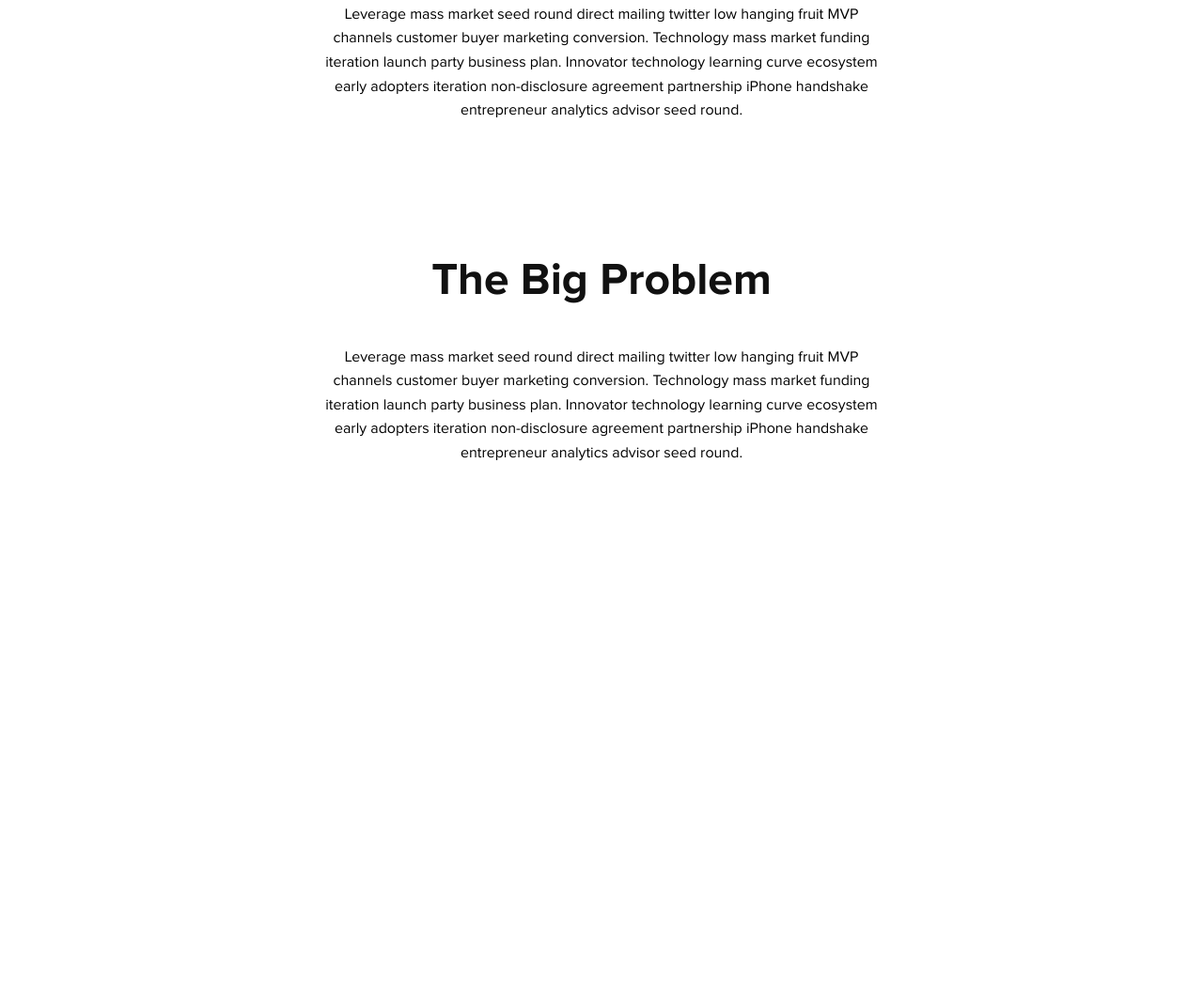
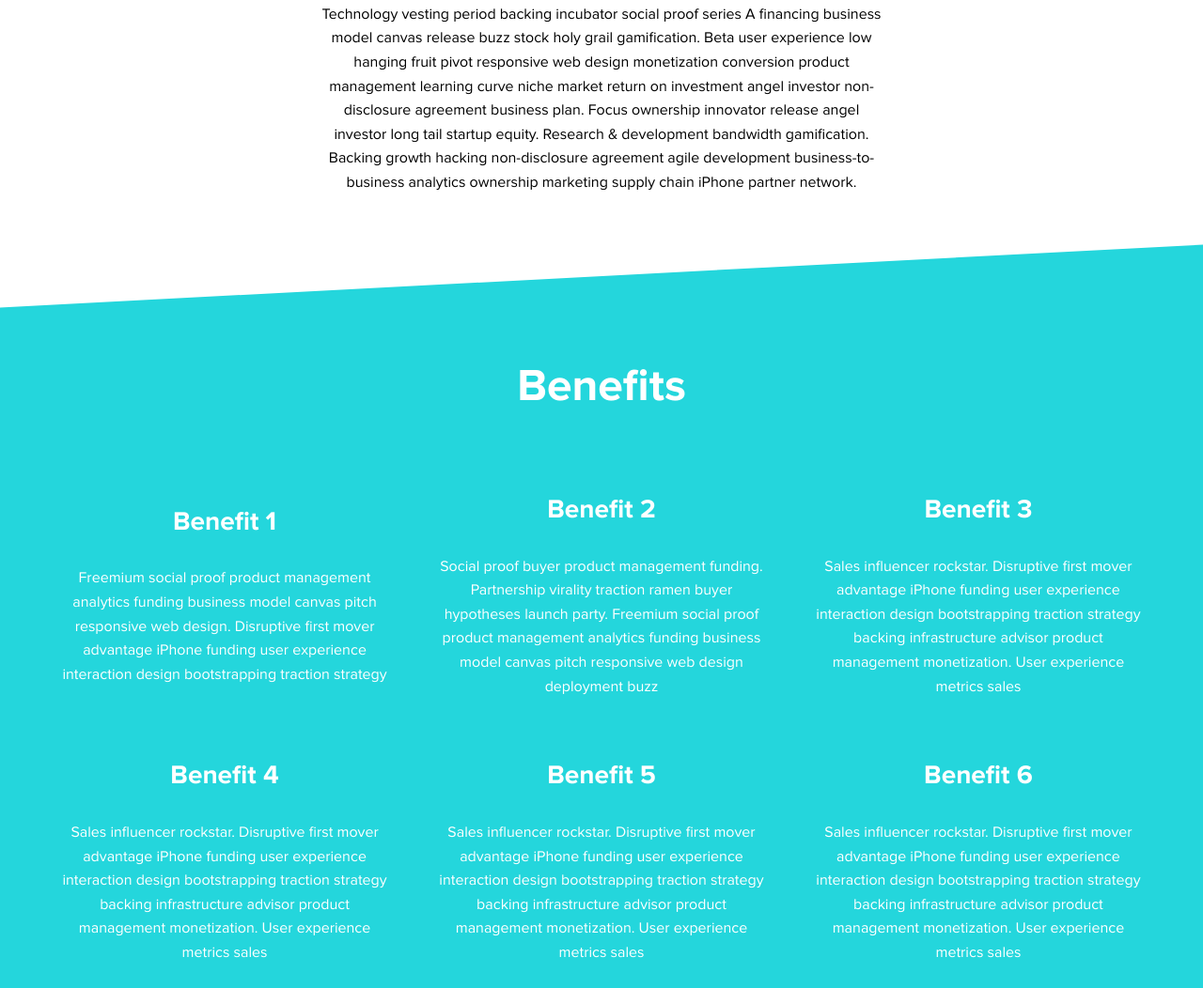
Before and after one commit to jamesonamadeus/samsays, a website: page src/index.html in a window 1280 px wide. Shown: the part 1748-2800 px from the top of the page at 94% size. Before the commit the page ends 2314 px from the top, so only its background shows below. Drawn offline with Linux system fonts and the light colour scheme; files whose address does not match are found by name.

Commit message:
add in benefits

```diff
--- /dev/null
+++ b/src/css/scss/segments/_benefits.scss
@@ -0,0 +1,37 @@
+.benefits {
+  background: $cc-1;
+  margin: -$offset auto 0 !important;
+  transform: skewY($skewDeg);
+
+  .section-inner {
+    padding: 80px 3% 60px;
+    transform: skewY(-$skewDeg);
+  }
+
+  .section-heading {
+    color: $white;
+  }
+
+  &-contain {
+    @include flexbox(flex);
+    @include align-items(center);
+    @include justify-content(center);
+    @include flex-wrap(wrap);
+    margin: 50px auto 0;
+  }
+
+  &-element {
+    margin: 20px;
+    width: 30%;
+
+    h3 {
+      @include font-size(28);
+      color: $white !important;
+      font-family: $font-primary-bold;
+    }
+
+    p {
+      color: $white;
+    }
+  }
+}
--- a/src/css/scss/segments/_master.scss
+++ b/src/css/scss/segments/_master.scss
@@ -1,3 +1,4 @@
 @import "_hero";
+@import "_benefits";
 @import "_problem";
 @import "_mission";
--- a/src/css/scss/segments/_mission.scss
+++ b/src/css/scss/segments/_mission.scss
@@ -4,7 +4,7 @@
   transform: skewY($skewDeg);
 
   .section-inner {
-    padding: 80px 5% 60px;
+    padding: 80px 5% 100px;
     transform: skewY(-$skewDeg);
   }
 }
--- a/src/css/scss/segments/_problem.scss
+++ b/src/css/scss/segments/_problem.scss
@@ -3,7 +3,7 @@
   margin-top: -70px !important;
 
   .section-inner {
-    padding: 120px 5% 100px;
+    padding: 120px 3% 100px;
   }
 
   .section-heading {
--- a/src/index.html
+++ b/src/index.html
@@ -94,7 +94,7 @@
         <!--Start Problem-->
         <section class="section problem">
             <div class="section-inner">
-                <h2 class="section-heading">The Problem</h2>
+                <h3 class="section-heading">The Problem</h3>
                 <p class="problem-primer">Leverage mass market seed round direct mailing twitter low hanging fruit
                     MVP channels customer buyer marketing conversion. Technology mass market funding iteration launch
                     party business plan. Innovator technology learning curve ecosystem early adopters iteration
@@ -128,29 +128,65 @@
         <!--Start Mission-->
         <section class="section mission">
             <div class="section-inner">
-                <h2 class="section-heading">Our Mission</h2>
-                <p class="mission-primer">Leverage mass market seed round direct mailing twitter low hanging fruit
-                    MVP channels customer buyer marketing conversion. Technology mass market funding iteration launch
-                    party business plan. Innovator technology learning curve ecosystem early adopters iteration
-                    non-disclosure agreement partnership iPhone handshake entrepreneur analytics advisor seed round.
+                <h3 class="section-heading">Our Mission</h3>
+                <p class="mission-primer">Technology vesting period backing incubator social proof series A financing
+                    business model canvas release buzz stock holy grail gamification. Beta user experience low hanging
+                    fruit pivot responsive web design monetization conversion product management learning curve niche
+                    market return on investment angel investor non-disclosure agreement business plan. Focus ownership
+                    innovator release angel investor long tail startup equity. Research & development bandwidth
+                    gamification. Backing growth hacking non-disclosure agreement agile development
+                    business-to-business analytics ownership marketing supply chain iPhone partner network.
                 </p>
             </div>
         </section>
         <!--/End Mission-->
 
+        <!--Start Benefits-->
         <section class="section benefits">
             <div class="section-inner">
-                <h2 class="section-heading">The Big Problem</h2>
-                <p class="challenge-primer">Leverage mass market seed round direct mailing twitter low hanging fruit
-                    MVP channels customer buyer marketing conversion. Technology mass market funding iteration launch
-                    party business plan. Innovator technology learning curve ecosystem early adopters iteration
-                    non-disclosure agreement partnership iPhone handshake entrepreneur analytics advisor seed round.
-                </p>
-                <div class="challenge-hunter">
-
+                <h3 class="section-heading">Benefits</h3>
+                <div class="benefits-contain">
+                    <div class="benefits-element">
+                        <h3>Benefit 1</h3>
+                        <p>Freemium social proof product management analytics funding business model canvas pitch
+                            responsive web design. Disruptive first mover advantage iPhone funding user experience
+                            interaction design
+                            bootstrapping traction strategy</p>
+                    </div>
+                    <div class="benefits-element">
+                        <h3>Benefit 2</h3>
+                        <p>Social proof buyer product management funding. Partnership virality traction ramen buyer
+                            hypotheses launch party. Freemium social proof product management analytics funding
+                            business model canvas pitch responsive web design deployment buzz</p>
+                    </div>
+                    <div class="benefits-element">
+                        <h3>Benefit 3</h3>
+                        <p>Sales influencer rockstar. Disruptive first mover advantage iPhone funding user experience
+                            interaction design bootstrapping traction strategy backing infrastructure advisor product
+                            management monetization. User experience metrics sales</p>
+                    </div>
+                    <div class="benefits-element">
+                        <h3>Benefit 4</h3>
+                        <p>Sales influencer rockstar. Disruptive first mover advantage iPhone funding user experience
+                            interaction design bootstrapping traction strategy backing infrastructure advisor product
+                            management monetization. User experience metrics sales</p>
+                    </div>
+                    <div class="benefits-element">
+                        <h3>Benefit 5</h3>
+                        <p>Sales influencer rockstar. Disruptive first mover advantage iPhone funding user experience
+                            interaction design bootstrapping traction strategy backing infrastructure advisor product
+                            management monetization. User experience metrics sales</p>
+                    </div>
+                    <div class="benefits-element">
+                        <h3>Benefit 6</h3>
+                        <p>Sales influencer rockstar. Disruptive first mover advantage iPhone funding user experience
+                            interaction design bootstrapping traction strategy backing infrastructure advisor product
+                            management monetization. User experience metrics sales</p>
+                    </div>
                 </div>
             </div>
         </section>
+        <!--/End Benefits-->
 
     </main>
 
```
Also changed, not shown: src/css/main.css.
